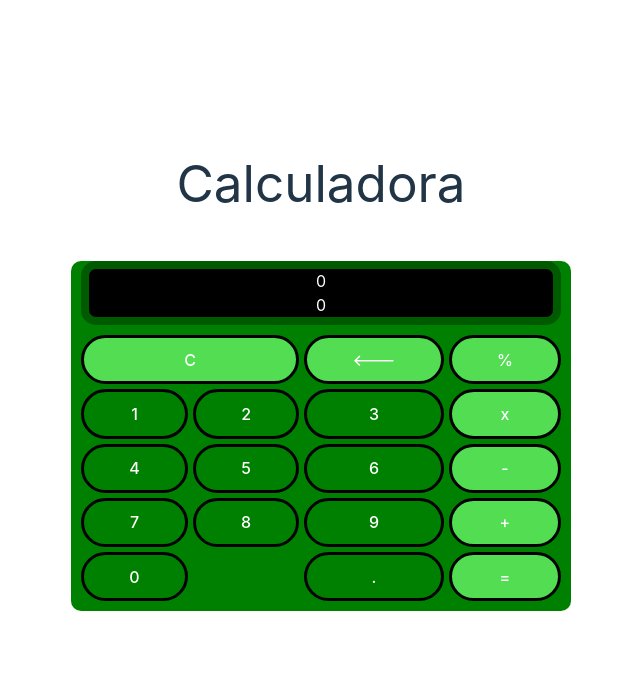
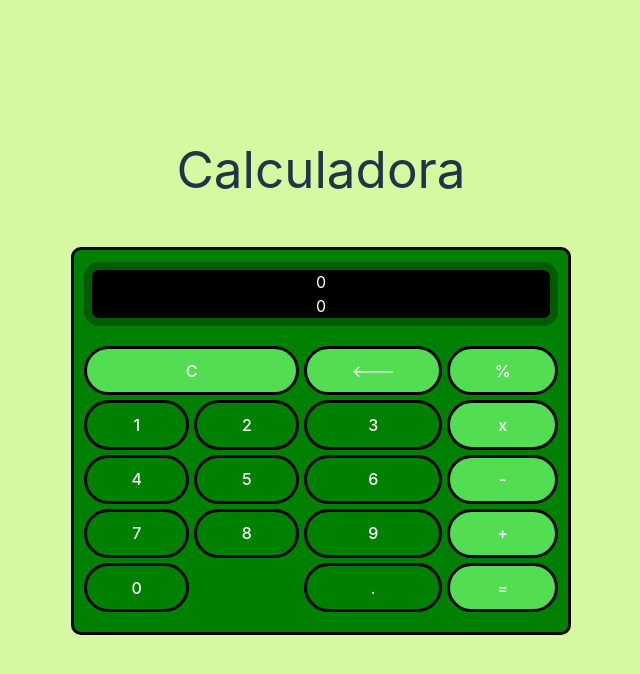
Before and after one commit to FSDSTR1023/calculadora-react, a React (Vite) app: page / in a window 1280 px wide. Shown: the top 674 px of the page, without its empty margins (319-959 px from the left). Built offline with nearby package versions, Linux system fonts and the light colour scheme.

Commit message:
Arreglos visuales

```diff
--- a/src/App.css
+++ b/src/App.css
@@ -41,11 +41,17 @@
   color: #888;
 }
 
+body {
+  background-color: rgb(213, 248, 160);
+}
+
 #calculadora {
   background-color: green;
+  border: 3px solid black;
   border-radius: 10px;
   width: 500px;
   margin-top: 50px;
+  padding-top: 2px;
 }
 
 #pantalla {
@@ -71,6 +77,7 @@
   column-gap: 5px;
   row-gap: 5px;
   padding-bottom: 10px;
+  padding-top: 10px;
 }
 
 .boton {
```
Also changed, not shown: src/App.jsx (+0 -12 lines).
